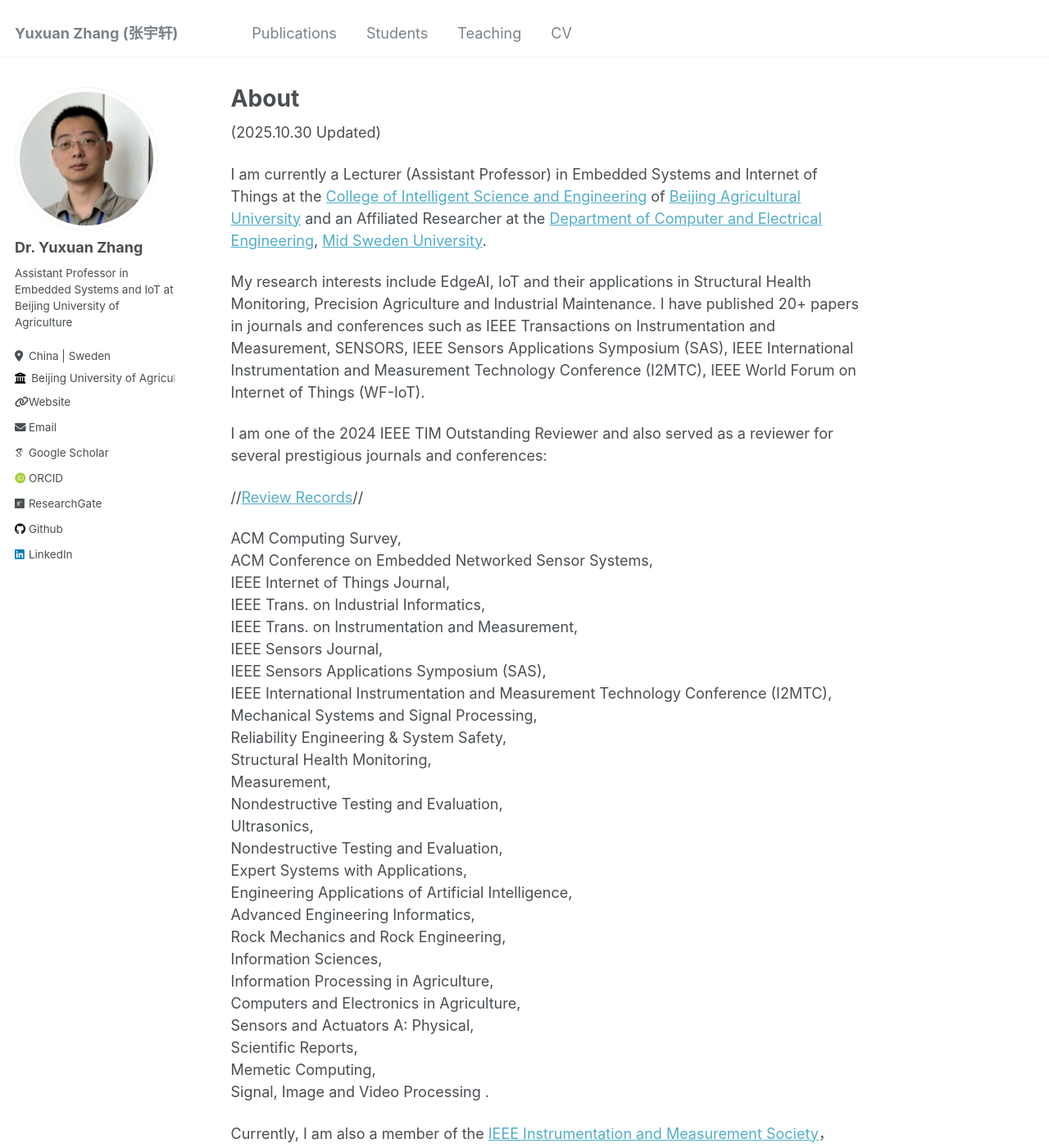
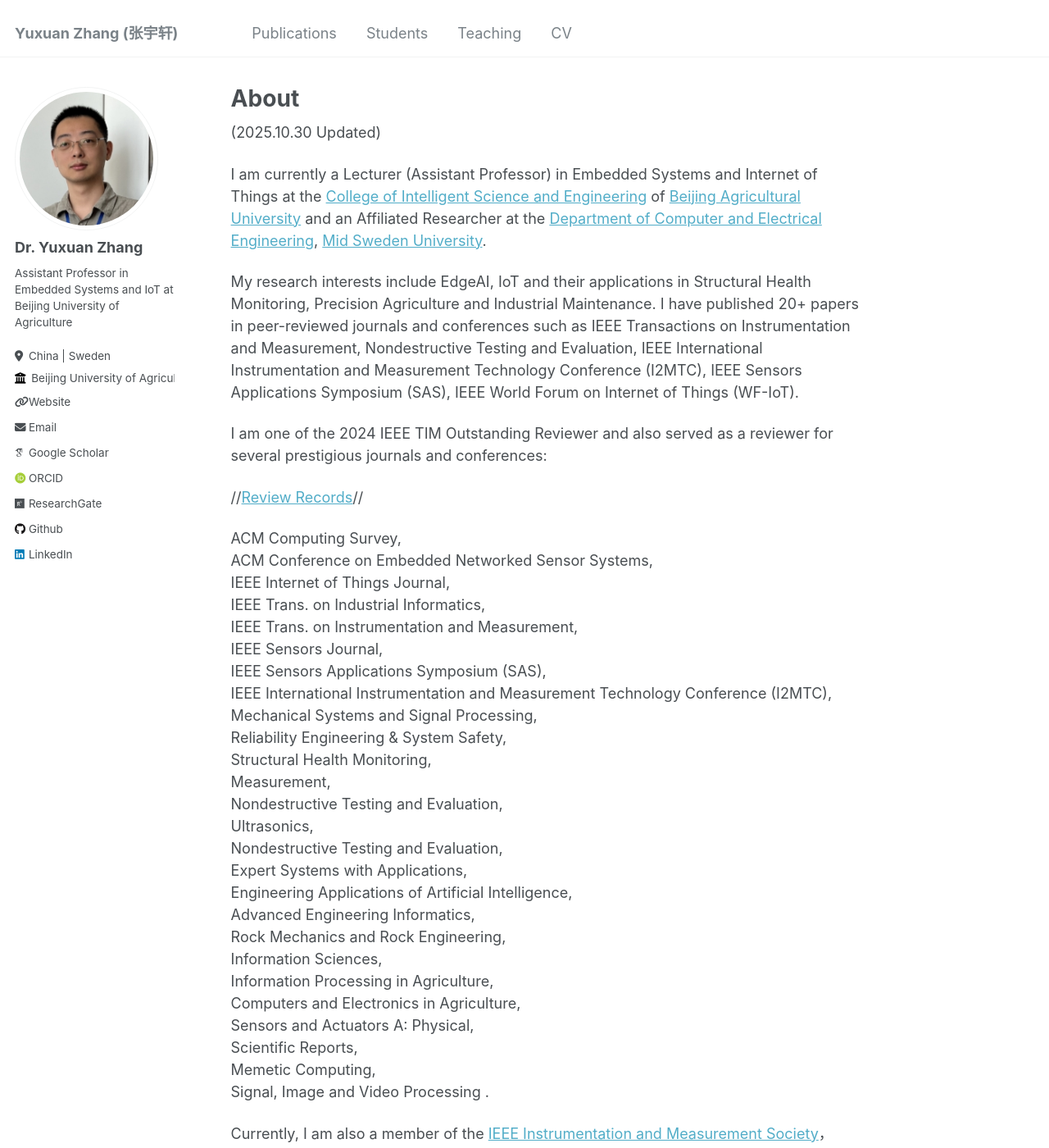
Before and after one commit to YuxuanZhang-96/YuxuanZhang-96.github.io, a Jekyll site: the page built from _pages/about.md, in a window 1280 px wide and 1400 px high. Shown: the whole window at 82% size. Built offline with Jekyll 4.4.1, drawn with Linux system fonts in a browser that asks for light colours; some web fonts are replaced; some of the changed text lies outside the part shown.

Commit message:
Update about.md

```diff
--- a/_pages/about.md
+++ b/_pages/about.md
@@ -10,7 +10,7 @@ redirect_from:
 
 I am currently a Lecturer (Assistant Professor) in Embedded Systems and Internet of Things at the [College of Intelligent Science and Engineering](https://en.bua.edu.cn/Colleges___Faculties/College_of_Intelligent_Science_and_Engineering.htm) of [Beijing Agricultural University](https://en.bua.edu.cn/) and an Affiliated Researcher at the [Department of Computer and Electrical Engineering](https://www.miun.se/en/meet-mid-sweden-university/Organisation/departments/det/), [Mid Sweden University](https://www.miun.se/en/).
 
-My research interests include EdgeAI, IoT and their applications in Structural Health Monitoring, Precision Agriculture and Industrial Maintenance.  I have published 20+ papers in journals and conferences such as IEEE Transactions on Instrumentation and Measurement, SENSORS, IEEE Sensors Applications Symposium (SAS), IEEE International Instrumentation and Measurement Technology Conference (I2MTC), IEEE World Forum on Internet of Things (WF-IoT).
+My research interests include EdgeAI, IoT and their applications in Structural Health Monitoring, Precision Agriculture and Industrial Maintenance.  I have published 20+ papers in peer-reviewed journals and conferences such as IEEE Transactions on Instrumentation and Measurement, Nondestructive Testing and Evaluation, IEEE International Instrumentation and Measurement Technology Conference (I2MTC), IEEE Sensors Applications Symposium (SAS), IEEE World Forum on Internet of Things (WF-IoT).
 
 I am one of the 2024 IEEE TIM Outstanding Reviewer and also served as a reviewer for several prestigious journals and conferences:
 
```
Also changed, not shown: other parts of _pages/about.md (+1 -1 lines).
